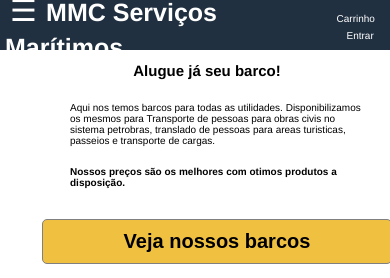
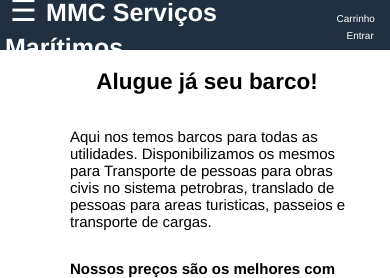
Before and after one commit to themithdave/boats, a PHP site: page / in a window 390 px wide; the page is wider, and only the part inside the window is pictured. Shown: the top 278 px of that part. Run offline with PHP 8.4, Linux system fonts and the light colour scheme.

Commit message:
css changes

```diff
--- a/index.css
+++ b/index.css
@@ -26,7 +26,7 @@ body {
   }
 
   .banner {
-    font-size: 10px;
+    font-size: -10px;
     max-width: 300px;
     display: flex;
     flex-wrap: wrap;
@@ -39,7 +39,7 @@ body {
     margin-left: -160px;
   }
 
-   #slider img{
+   #slider {
      width: 90%;
         margin-left: -350px;
     }
```
